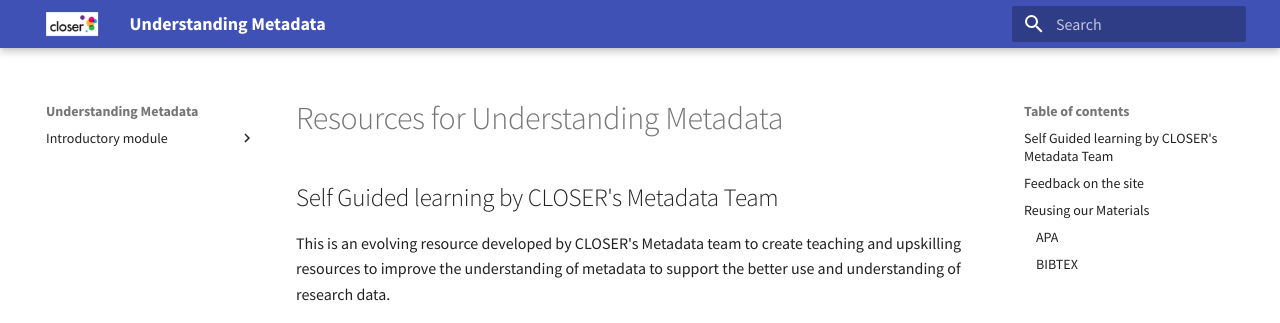
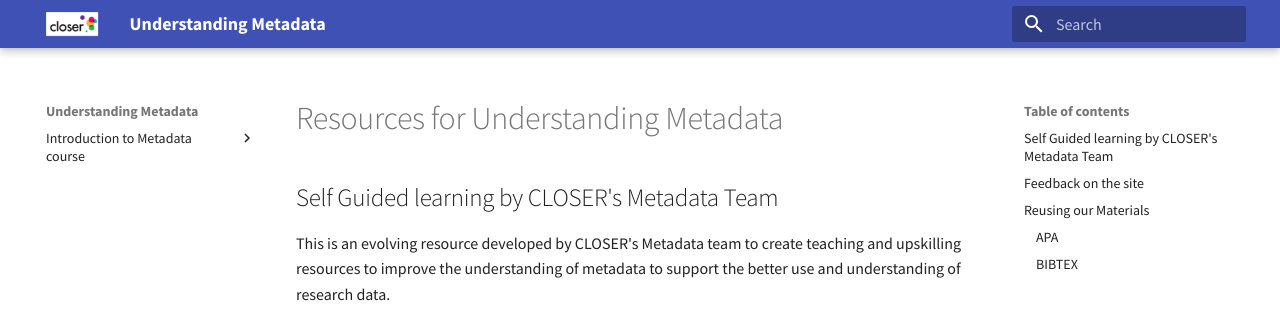
Before and after one commit to spuddybike/understanding-metadata, an MkDocs documentation site: the page built from docs/index.md, in a window 1280 px wide. Shown: the top 323 px of the page. Built offline with MkDocs 1.6.1 and Material for MkDocs 9.7.7, drawn with Linux system fonts in a browser that asks for light colours.

Commit message:
Update mkdocs.yml

```diff
--- a/mkdocs.yml
+++ b/mkdocs.yml
@@ -6,8 +6,8 @@
   font:
     text: Source Sans Pro
 nav:
-  - Introductory module:
-    - Module Introduction: "introduction/1.0 Module Introduction.md"
+  - Introduction to Metadata course:
+    - Course introduction: "introduction/1.0 Module Introduction.md"
     - 1.1 Research Data: "introduction/1.1 Research data.md"
     - 1.2 Research Data Management: "introduction/1.2 Research data management.md"
     - 1.3 FAIR: "introduction/1.3 FAIR.md"
```
